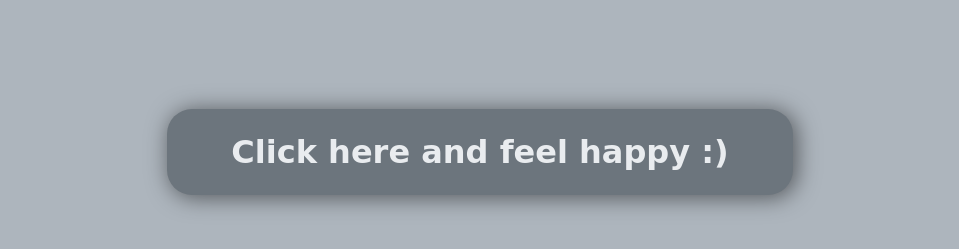
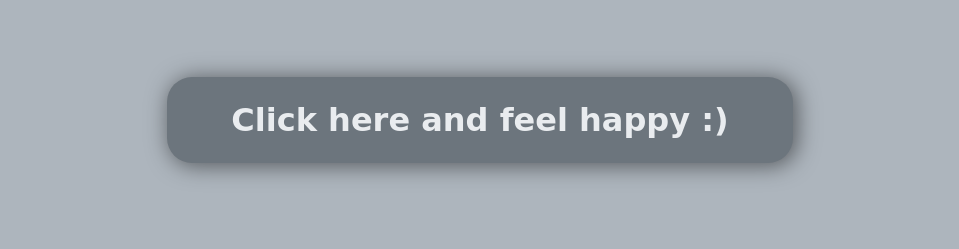
Before and after one commit to Mati-Pereira/color-switcher, a website: page index.html in a window 1280 px wide. Shown: the part 441-690 px from the top of the page, without its empty margins (160-1119 px from the left). Drawn offline with Linux system fonts and the light colour scheme; a web font is replaced by a local one.

Commit message:
fixing layout

```diff
--- a/assets/css/style.css
+++ b/assets/css/style.css
@@ -16,7 +16,7 @@ body {
 
 button {
     color: var(--text-color);
-    margin-top: 4rem;
+    margin-top: 2rem;
     padding: 1.5rem 4rem;
     border: 0;
     border-radius: 25px;
@@ -53,6 +53,7 @@ button:active {
     background-color: var(--secondary-color);
     margin: 3rem 12rem;
     border-radius: 75px;
+    min-width: 400px;
     padding: 3rem;
     font-size: 2rem;
     color: var(--text-color);
```
